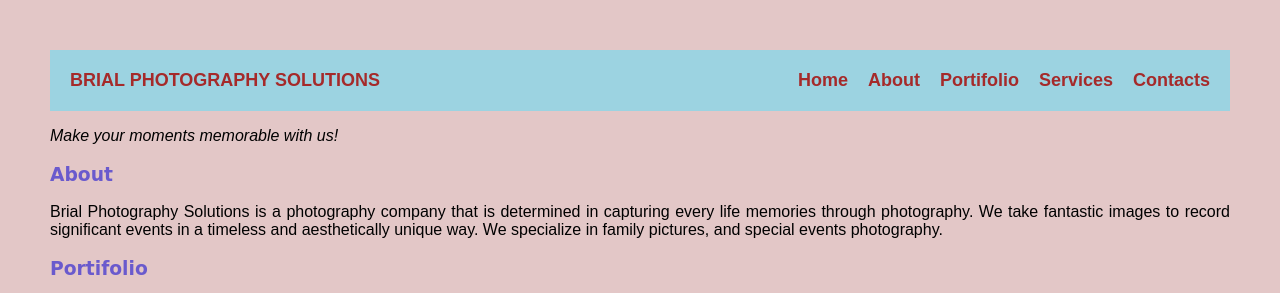
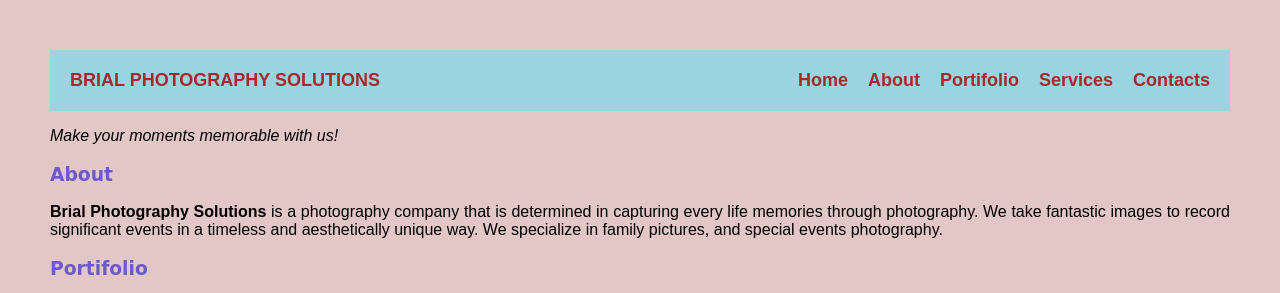
Before and after one commit to AliceWachira/Photography-website, a plain HTML site: page index.html in a window 1280 px wide. Shown: the top 293 px of the page. Drawn offline with Linux system fonts and the light colour scheme.

Commit message:
styles the brial class

```diff
--- a/index.css
+++ b/index.css
@@ -45,6 +45,9 @@ body {
   p {
       color: black;
   }
+  .brial {
+    font-weight: 700;
+}
   h3 {
     color: slateblue;
     font: x-large;
```
